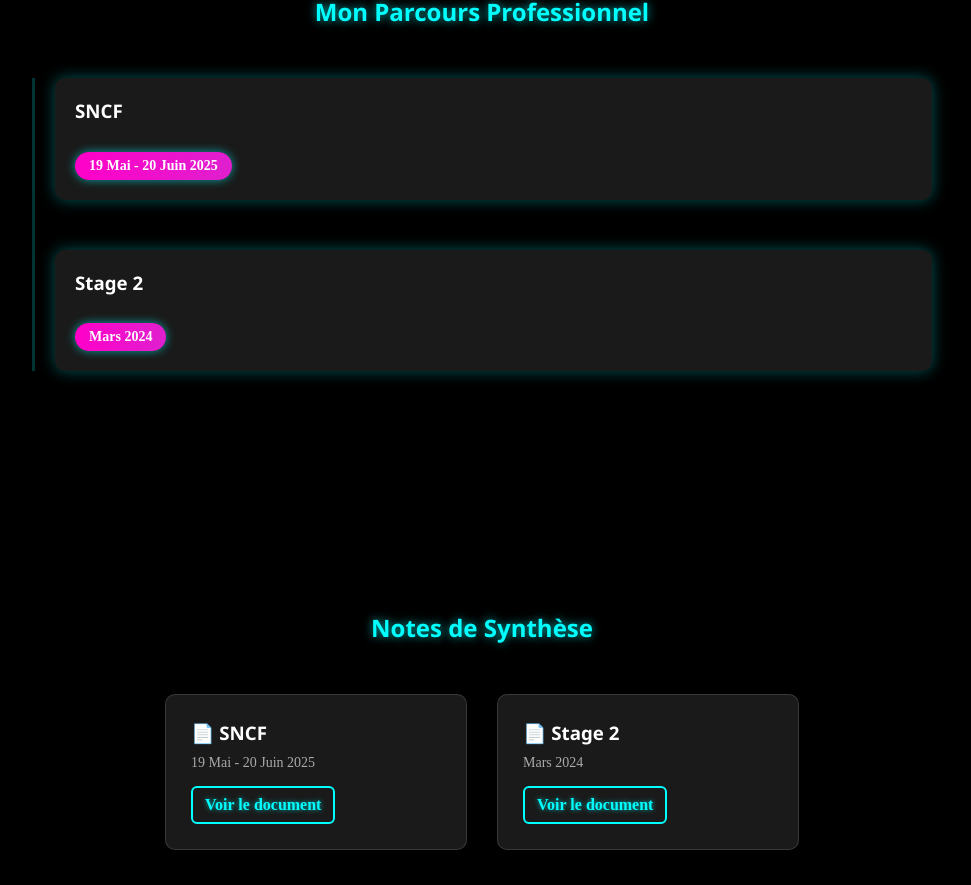
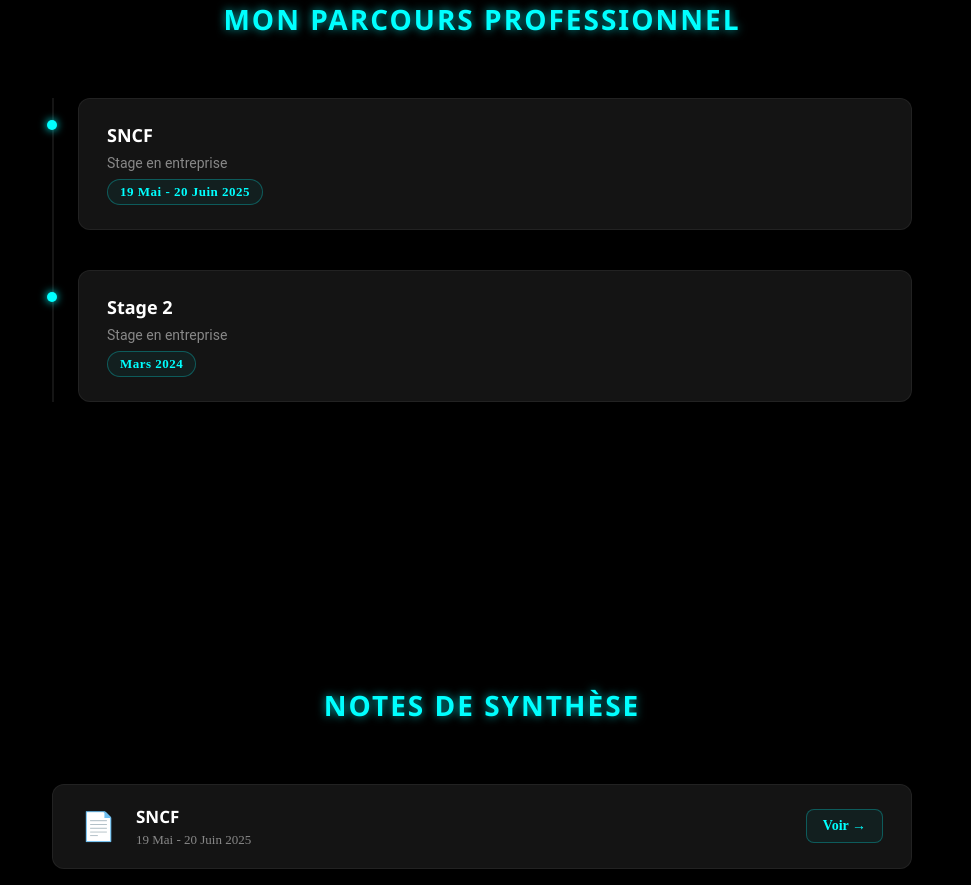
Before and after one commit to David-533/Portfolio, a Vue app: page /Portfolio/parcours in a window 1280 px wide. Shown: the part 1020-1905 px from the top of the page, without its empty margins (158-1129 px from the left). Built offline with nearby package versions, Linux system fonts and the light colour scheme.

Commit message:
redesign parcours

```diff
--- a/src/Views/Parcours.vue
+++ b/src/Views/Parcours.vue
@@ -32,12 +32,14 @@
       <div class="timeline-item">
         <div class="timeline-content">
           <h3>SNCF</h3>
+          <p>Stage en entreprise</p>
           <div class="bulle-date">19 Mai - 20 Juin 2025</div>
         </div>
       </div>
       <div class="timeline-item">
         <div class="timeline-content">
           <h3>Stage 2</h3>
+          <p>Stage en entreprise</p>
           <div class="bulle-date">Mars 2024</div>
         </div>
       </div>
@@ -48,14 +50,20 @@
     <h2>Notes de Synthèse</h2>
     <div class="synthese-grid">
       <div class="synthese-card">
-        <h3>📄 SNCF</h3>
-        <p>19 Mai - 20 Juin 2025</p>
-        <a href="https://docs.google.com/document/d/1iJk8K_P8Y5GqTHFvMJmAL3AUDnLNSXkruNEG96JNSZQ/edit?usp=drive_link" target="_blank" class="btn-rapport">Voir le document</a>
+        <div class="synthese-icon">📄</div>
+        <div class="synthese-info">
+          <h3>SNCF</h3>
+          <p>19 Mai - 20 Juin 2025</p>
+        </div>
+        <a href="https://docs.google.com/document/d/1iJk8K_P8Y5GqTHFvMJmAL3AUDnLNSXkruNEG96JNSZQ/edit?usp=drive_link" target="_blank" class="btn-rapport">Voir →</a>
       </div>
       <div class="synthese-card">
-        <h3>📄 Stage 2</h3>
-        <p>Mars 2024</p>
-        <a href="https://docs.google.com/document/d/1V3HrWaQiUUAHQSNflrX6WqDdDpQy0uVBTqnKsH-bKsQ/edit?tab=t.0" target="_blank" class="btn-rapport">Voir le document</a>
+        <div class="synthese-icon">📄</div>
+        <div class="synthese-info">
+          <h3>Stage 2</h3>
+          <p>Mars 2024</p>
+        </div>
+        <a href="https://docs.google.com/document/d/1V3HrWaQiUUAHQSNflrX6WqDdDpQy0uVBTqnKsH-bKsQ/edit?tab=t.0" target="_blank" class="btn-rapport">Voir →</a>
       </div>
     </div>
   </div>
@@ -69,8 +77,8 @@
 
 <style scoped>
 .section {
-  padding: 120px 20px 50px;
-  max-width: 900px;
+  padding: 140px 40px 80px;
+  max-width: 860px;
   margin: 0 auto;
 }
 
@@ -78,134 +86,152 @@
   text-align: center;
   color: #00ffff;
   text-shadow: 0 0 10px #00ffffaa;
-  margin-bottom: 50px;
+  margin-bottom: 60px;
   font-family: 'Segoe UI', sans-serif;
+  font-size: 28px;
+  letter-spacing: 2px;
+  text-transform: uppercase;
 }
 
 /* Timeline */
 .timeline {
   position: relative;
-  margin: 0 auto;
-  padding-left: 20px;
-  border-left: 3px solid #00ffff33;
+  padding-left: 24px;
+  border-left: 2px solid #ffffff15;
 }
 
 .timeline-item {
   position: relative;
-  margin-bottom: 50px;
+  margin-bottom: 40px;
+}
+
+.timeline-item::before {
+  content: '';
+  position: absolute;
+  left: -31px;
+  top: 22px;
+  width: 10px;
+  height: 10px;
+  border-radius: 50%;
+  background: #00ffff;
+  box-shadow: 0 0 8px #00ffff;
 }
 
 .timeline-content {
-  background-color: #1a1a1a;
-  padding: 20px;
-  border-radius: 10px;
-  box-shadow: 0 0 15px #00ffff55;
+  background-color: #141414;
+  padding: 24px 28px;
+  border-radius: 12px;
+  border: 1px solid #ffffff0f;
   color: #ffffff;
-  transition: transform 0.3s ease;
+  transition: transform 0.3s ease, border-color 0.3s ease;
   display: flex;
   flex-direction: column;
   align-items: flex-start;
+  gap: 8px;
 }
 
 .timeline-content:hover {
-  transform: scale(1.03);
+  transform: translateX(6px);
+  border-color: #00ffff33;
 }
 
 .timeline-content h3 {
-  margin-top: 0;
+  margin: 0;
   font-family: 'Segoe UI', sans-serif;
+  font-size: 18px;
+  color: #ffffff;
 }
 
 .timeline-content p {
   font-family: 'Roboto', sans-serif;
-  color: #ddd;
-  margin: 5px 0;
-}
-
-.bulle-date {
-  display: inline-block;
-  margin-top: 10px;
-  padding: 6px 14px;
-  font-size: 14px;
-  font-weight: bold;
-  border-radius: 20px;
-  color: white;
-  background: linear-gradient(270deg, #00ffff, #ff00c8);
-  background-size: 800% 800%;
-  animation: bulleColorAnim 5s ease infinite;
-  box-shadow: 0 0 10px rgba(0, 255, 255, 0.6);
-}
-
-@keyframes bulleColorAnim {
-  0% { background-position: 0% 50%; }
-  50% { background-position: 100% 50%; }
-  100% { background-position: 0% 50%; }
-}
-
-/* Notes de synthèse en grille */
-.synthese-grid {
-  display: flex;
-  gap: 30px;
-  flex-wrap: wrap;
-  justify-content: center;
-}
-
-.synthese-card {
-  background-color: #1a1a1a;
-  border: 1px solid #ffffff22;
-  padding: 25px;
-  border-radius: 10px;
-  color: #ffffff;
-  width: 250px;
-  display: flex;
-  flex-direction: column;
-  align-items: flex-start;
-  gap: 10px;
-  transition: transform 0.3s ease;
-}
-
-.synthese-card:hover {
-  transform: scale(1.03);
-}
-
-.synthese-card h3 {
-  margin: 0;
-  font-family: 'Segoe UI', sans-serif;
-}
-
-.synthese-card p {
-  color: #aaa;
+  color: #888;
   margin: 0;
   font-size: 14px;
 }
 
+/* Bulle date */
+.bulle-date {
+  display: inline-block;
+  padding: 4px 12px;
+  font-size: 13px;
+  font-weight: 600;
+  border-radius: 20px;
+  color: #00ffff;
+  border: 1px solid #00ffff44;
+  background: #00ffff0d;
+  letter-spacing: 0.5px;
+}
+
+/* Notes de synthèse */
+.synthese-grid {
+  display: flex;
+  flex-direction: column;
+  gap: 16px;
+}
+
+.synthese-card {
+  background-color: #141414;
+  border: 1px solid #ffffff0f;
+  padding: 20px 28px;
+  border-radius: 12px;
+  color: #ffffff;
+  display: flex;
+  align-items: center;
+  gap: 20px;
+  transition: transform 0.3s ease, border-color 0.3s ease;
+}
+
+.synthese-card:hover {
+  transform: translateX(6px);
+  border-color: #00ffff33;
+}
+
+.synthese-icon {
+  font-size: 28px;
+  flex-shrink: 0;
+}
+
+.synthese-info {
+  flex: 1;
+}
+
+.synthese-info h3 {
+  margin: 0 0 4px;
+  font-family: 'Segoe UI', sans-serif;
+  font-size: 17px;
+}
+
+.synthese-info p {
+  margin: 0;
+  color: #888;
+  font-size: 13px;
+}
+
 .btn-rapport {
-  display: inline-block;
-  margin-top: 5px;
-  padding: 8px 12px;
-  border: 2px solid #00ffff;
-  border-radius: 6px;
+  padding: 8px 16px;
+  border: 1px solid #00ffff44;
+  border-radius: 8px;
   color: #00ffff;
   text-decoration: none;
-  font-weight: bold;
+  font-weight: 600;
+  font-size: 14px;
   transition: 0.3s;
-  text-shadow: 0 0 5px #00ffffaa;
+  white-space: nowrap;
+  background: #00ffff0d;
 }
 
 .btn-rapport:hover {
   background: #00ffff;
   color: #111;
-  box-shadow: 0 0 15px #00ffff;
+  border-color: #00ffff;
 }
 
 @media (max-width: 768px) {
-  .timeline {
-    padding-left: 15px;
-    border-left: 2px solid #00ffff33;
+  .section {
+    padding: 120px 20px 60px;
   }
-  .synthese-grid {
-    flex-direction: column;
-    align-items: center;
+  .synthese-card {
+    flex-wrap: wrap;
   }
 }
 </style>
```
